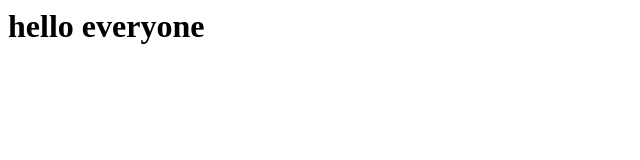
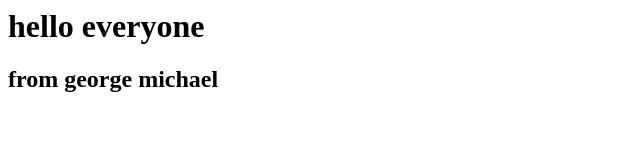
Before and after one commit to georgemichael1910/probable-carnival, a plain HTML site: page index.html in a window 1280 px wide. Shown: the whole page, without its empty margins (0-640 px from the left). Drawn offline with Linux system fonts and the light colour scheme.

Commit message:
second save

```diff
--- a/index.html
+++ b/index.html
@@ -6,5 +6,6 @@
 
     <body>
         <h1> hello everyone</h1>
+        <h2>from george michael</h2>
     </body>
 </html>
```
